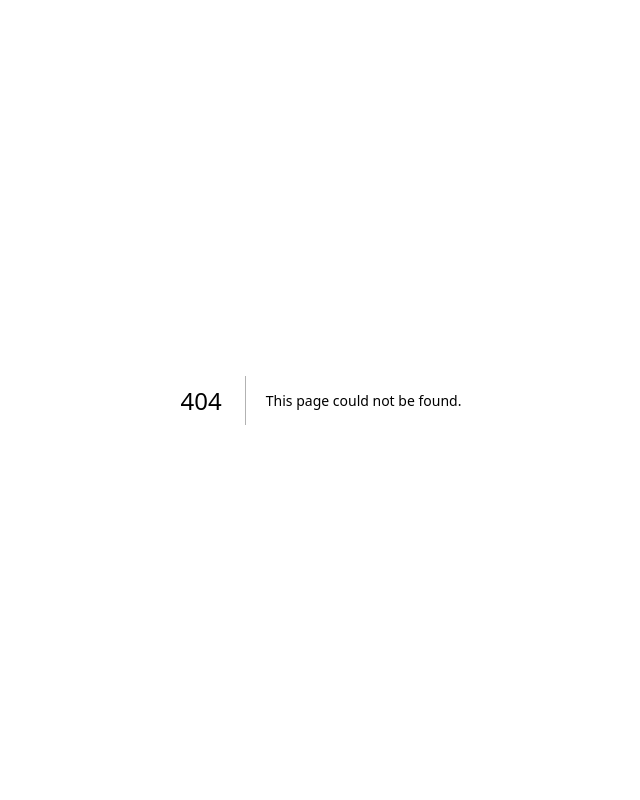
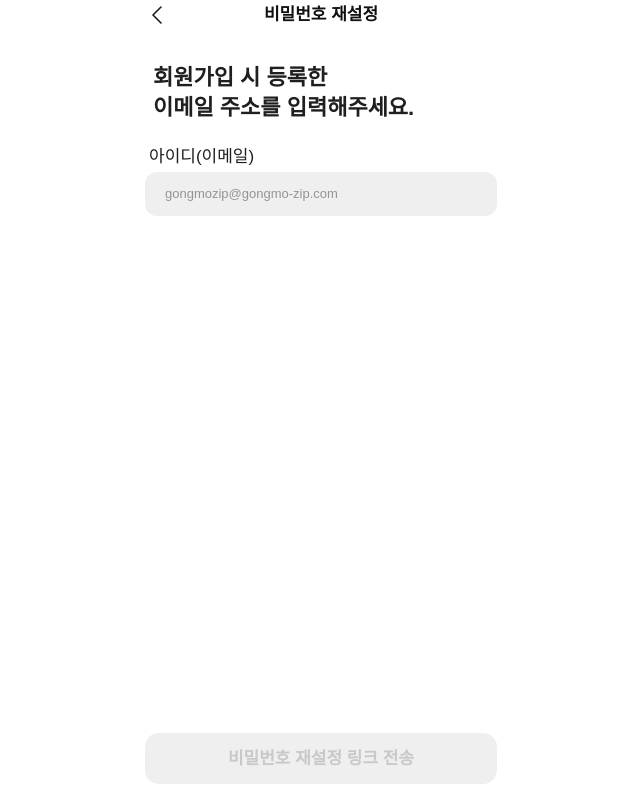
Before and after one commit to IT-Cotato/13th-Gongmozip-FE, a Next.js app: page /login/reset-password in a window 1280 px wide. Before the commit this address had no page. Shown: the whole page, without its empty margins (319-959 px from the left). Built offline with nearby package versions, Linux system fonts and the light colour scheme.

Commit message:
feat: 비밀번호 재설정 화면 구현

```diff
--- a/src/app/login/email/page.tsx
+++ b/src/app/login/email/page.tsx
@@ -92,13 +92,12 @@ export default function EmailLoginPage() {
               회원가입
             </Link>
             <span className="text-gray-200">|</span>
-            <button
-              type="button"
-              onClick={() => alert("비밀번호 재설정 기능은 준비 중입니다.")}
+            <Link
+              href="/login/reset-password"
               className="text-[13px] leading-[1.25] font-semibold text-[#616161]"
             >
               비밀번호 재설정
-            </button>
+            </Link>
           </div>
         </div>
 
--- /dev/null
+++ b/src/app/login/reset-password/_components/NotRegisteredModal.tsx
@@ -0,0 +1,37 @@
+type NotRegisteredModalProps = {
+  onGoToLogin: () => void;
+  onGoToSignup: () => void;
+};
+
+export function NotRegisteredModal({ onGoToLogin, onGoToSignup }: NotRegisteredModalProps) {
+  return (
+    <div className="fixed inset-0 z-50 flex items-center justify-center bg-[rgba(31,31,31,0.6)] px-8">
+      <div className="flex max-h-[400px] w-full flex-col items-center rounded-2xl bg-white px-4 pt-2 pb-4 shadow-[0px_53px_7.5px_rgba(0,0,0,0),0px_34px_7px_rgba(0,0,0,0.01),0px_19px_6px_rgba(0,0,0,0.05),0px_9px_4.5px_rgba(0,0,0,0.09),0px_2px_2.5px_rgba(0,0,0,0.1)]">
+        <div className="flex w-full flex-col items-start gap-2.5 px-1 py-4 text-center">
+          <p className="w-full text-[20px] leading-[1.35] font-medium text-[#1F1F1F]">
+            가입되지 않은 이메일입니다.
+          </p>
+          <p className="w-full text-[17px] leading-[1.5] text-[#616161]">
+            회원가입을 먼저 진행해주세요.
+          </p>
+        </div>
+        <div className="flex h-[60px] w-full items-center gap-2 px-2 py-1">
+          <button
+            type="button"
+            onClick={onGoToLogin}
+            className="h-full flex-1 rounded-xl border border-[rgba(97,97,97,0.5)] p-2 text-[15px] leading-[1.25] font-semibold text-[#616161]"
+          >
+            로그인 화면으로
+          </button>
+          <button
+            type="button"
+            onClick={onGoToSignup}
+            className="h-full flex-1 rounded-[14px] bg-[#FF7658] px-[10px] py-[9px] text-[17px] leading-[1.25] font-semibold text-white"
+          >
+            회원가입
+          </button>
+        </div>
+      </div>
+    </div>
+  );
+}
--- /dev/null
+++ b/src/app/login/reset-password/_components/icons.tsx
@@ -0,0 +1,13 @@
+export function ChevronLeftIcon() {
+  return (
+    <svg width="10" height="18" viewBox="0 0 10 18" fill="none" xmlns="http://www.w3.org/2000/svg">
+      <path
+        d="M9 1L1 9L9 17"
+        stroke="#111827"
+        strokeWidth="1.6"
+        strokeLinecap="round"
+        strokeLinejoin="round"
+      />
+    </svg>
+  );
+}
--- /dev/null
+++ b/src/app/login/reset-password/page.tsx
@@ -0,0 +1,173 @@
+"use client";
+
+import { useState } from "react";
+import { useRouter } from "next/navigation";
+import Link from "next/link";
+import { ChevronLeftIcon } from "./_components/icons";
+import { NotRegisteredModal } from "./_components/NotRegisteredModal";
+
+const EMAIL_REGEX = /^[^\s@]+@[^\s@]+\.[^\s@]+$/;
+
+// TODO(backend): 회원 이메일 조회 API 연동 전까지 프론트 테스트용으로 지정한 이메일만 가입된 이메일로 처리
+// (src/app/signup/page.tsx의 DEV_DUPLICATE_EMAILS와 동일한 데모 계정)
+const REGISTERED_EMAILS = ["gongmozip@gongmo-zip.com"];
+
+const INPUT_CLASS =
+  "h-11 w-full rounded-xl bg-[rgba(97,97,97,0.1)] px-5 py-3 text-[13px] leading-[1.5] text-[#1F1F1F] outline-none placeholder:text-[#949494]";
+
+export default function ResetPasswordPage() {
+  const router = useRouter();
+  const [email, setEmail] = useState("");
+  const [showNotRegisteredModal, setShowNotRegisteredModal] = useState(false);
+  const [isLinkSent, setIsLinkSent] = useState(false);
+
+  const isEmailValid = EMAIL_REGEX.test(email);
+
+  function handleBack() {
+    router.back();
+  }
+
+  function handleSubmit() {
+    if (!isEmailValid) return;
+    // TODO(backend): 비밀번호 재설정 링크 발송 API 연동 전까지 목데이터로 가입 여부만 임시 판별
+    const isRegistered = REGISTERED_EMAILS.includes(email.trim().toLowerCase());
+    if (isRegistered) {
+      setIsLinkSent(true);
+    } else {
+      setShowNotRegisteredModal(true);
+    }
+  }
+
+  function handleGoToLogin() {
+    router.push("/login/email");
+  }
+
+  function handleGoToSignup() {
+    router.push("/signup");
+  }
+
+  return (
+    <main className="flex min-h-screen justify-center bg-white">
+      <div className="flex w-full max-w-sm flex-col">
+        <div className="relative flex items-center justify-center px-4 py-1">
+          <button
+            type="button"
+            onClick={handleBack}
+            aria-label="뒤로가기"
+            className="absolute left-4 flex h-6 w-6 items-center justify-center"
+          >
+            <ChevronLeftIcon />
+          </button>
+          <h1 className="text-[17px] leading-[1.35] font-semibold text-[#111111]">
+            비밀번호 재설정
+          </h1>
+        </div>
+
+        {!isLinkSent ? (
+          <div className="flex flex-1 flex-col">
+            <h2 className="px-6 pt-8 pb-2 text-[22px] leading-[1.35] font-bold text-[#1F1F1F]">
+              회원가입 시 등록한
+              <br />
+              이메일 주소를 입력해주세요.
+            </h2>
+
+            <div className="flex flex-col gap-1 p-4">
+              <p className="px-1 text-[17px] leading-[1.25] font-medium text-[#1F1F1F]">
+                아이디(이메일)
+              </p>
+              <input
+                type="email"
+                value={email}
+                onChange={(e) => setEmail(e.target.value)}
+                placeholder="gongmozip@gongmo-zip.com"
+                className={INPUT_CLASS}
+              />
+            </div>
+
+            <div className="sticky bottom-0 mt-auto bg-gradient-to-t from-white from-[38.462%] to-white/0 p-4">
+              <button
+                type="button"
+                disabled={!isEmailValid}
+                onClick={handleSubmit}
+                className={`h-[51px] w-full rounded-[14px] px-[10px] py-[9px] text-[17px] leading-[1.25] font-semibold transition-colors ${
+                  isEmailValid
+                    ? "bg-[#FF7658] text-white"
+                    : "cursor-not-allowed bg-[#EFEFEF] text-[#C8C8C8]"
+                }`}
+              >
+                비밀번호 재설정 링크 전송
+              </button>
+            </div>
+          </div>
+        ) : (
+          <div className="flex flex-1 flex-col">
+            <div className="flex items-start justify-between gap-2 px-6 pt-8">
+              <p className="flex-1 text-[22px] leading-[1.35] font-bold text-[#1F1F1F]">
+                비밀번호 변경을 위한
+                <br />
+                링크가 전송되었습니다.
+              </p>
+              <Link
+                href="/contact"
+                className="shrink-0 py-1 text-[13px] leading-[1.25] font-semibold text-[#616161]"
+              >
+                문의하기
+              </Link>
+            </div>
+            <p className="px-6 pt-2 text-[17px] leading-[1.35] font-medium text-[#616161]">
+              메일함을 확인해주세요.
+            </p>
+
+            <div className="flex justify-center py-6">
+              <img
+                src="/images/passwordChangeCharacter.svg"
+                alt=""
+                className="w-[274px] max-w-full"
+              />
+            </div>
+
+            <div className="flex flex-col gap-2.5 rounded-[14px] bg-[#F5F5F5] p-4 mx-4">
+              <p className="border-b border-[rgba(97,97,97,0.22)] p-2 text-[15px] leading-[1.25] font-medium text-[#1F1F1F]">
+                이메일 수신에 문제가 있나요?
+              </p>
+              <ul className="flex flex-col gap-1.5 p-2 text-[13px] leading-[1.5] text-[#616161]">
+                <li className="ms-[19.5px] list-disc">
+                  입력한 이메일 주소가 정확한지 확인해 주세요.
+                </li>
+                <li className="ms-[19.5px] list-disc">
+                  비밀번호 변경 링크 수신까지 최대 3분 정도 소요될 수 있습니다.
+                </li>
+                <li className="ms-[19.5px] list-disc">
+                  스팸 메일함 또는 메일 차단 설정 여부를 확인한 후 인증번호를 다시 요청해 주세요.
+                </li>
+              </ul>
+              <p className="px-2 text-[13px] leading-[1.5] text-[#616161]">
+                위 방법을 모두 시도했음에도 메일이 수신되지 않는 경우,{" "}
+                <Link href="/contact" className="font-medium text-[#FF7658]">
+                  [문의하기]
+                </Link>{" "}
+                버튼을 통해 문의해 주세요.
+                <br />
+                신속하게 도움을 드리겠습니다.
+              </p>
+            </div>
+
+            <div className="sticky bottom-0 mt-auto bg-gradient-to-t from-white from-[38.462%] to-white/0 p-4">
+              <button
+                type="button"
+                onClick={handleGoToLogin}
+                className="h-[51px] w-full rounded-[14px] bg-[#FF7658] px-[10px] py-[9px] text-[17px] leading-[1.25] font-semibold text-white"
+              >
+                로그인 화면으로
+              </button>
+            </div>
+          </div>
+        )}
+      </div>
+
+      {showNotRegisteredModal && (
+        <NotRegisteredModal onGoToLogin={handleGoToLogin} onGoToSignup={handleGoToSignup} />
+      )}
+    </main>
+  );
+}
```
Also changed, not shown: public/images/passwordChangeCharacter.svg (added).
